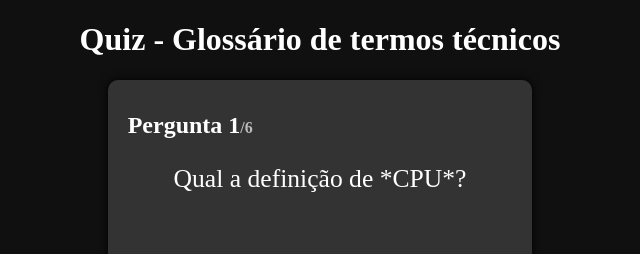
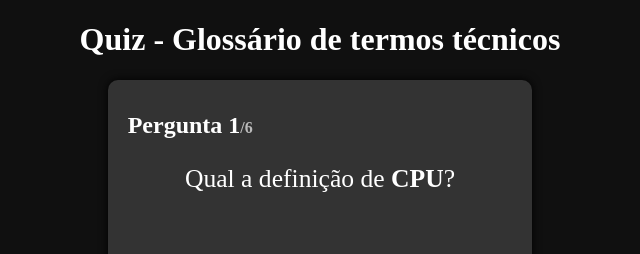
Before and after one commit to Louie-Cipher/glossario-termos-tecnicos, a React (Vite) app: page / in a window 1280 px wide. Both pictures are taken after a click on the button "Começar". Shown: the top 254 px of the page, without its empty margins (320-960 px from the left). Built offline with nearby package versions, Linux system fonts and the light colour scheme.

Commit message:
Update App.tsx
Stop every sound on newGame
percentage calc
use * instead <b>

```diff
--- a/src/App.tsx
+++ b/src/App.tsx
@@ -4,6 +4,7 @@ import GameOver from './Components/GameOver';
 import Start from './Components/Start';
 import { questions as questionsJSON } from './questions.json';
 import * as Comp from './styles';
+import { Howler } from 'howler';
 
 export interface Question {
     title: string;
@@ -27,6 +28,7 @@ export default () => {
     useEffect(loadQuestions, []);
 
     const startGame = () => {
+        Howler.stop();
         loadQuestions();
         setCurrentScreen('game');
         setPoints(0);
@@ -41,6 +43,7 @@ export default () => {
     };
 
     const handleAnswer = async (answer: string) => {
+        if (showAnswer) return;
         const newPoints = answer === currentQuestion?.rightAnswer ? points + 1 : points;
         setPoints(newPoints);
         Sound.play(
@@ -61,9 +64,7 @@ export default () => {
 
     const handleGameOver = (currentPoints: number) => {
         setCurrentScreen('gameOver');
-        const percentage = Math.round((currentPoints / questions.length) * 100);
-        console.log('percentage: ', percentage);
-        if (percentage >= 50) Sound.play(Sound.GameWinSound());
+        if (currentPoints / questions.length >= 0.5) Sound.play(Sound.GameWinSound());
         else Sound.play(Sound.GameLoseSound());
     };
 
@@ -93,16 +94,15 @@ export default () => {
                             )}
                         </Comp.Info>
                         <Comp.QuestionTitle>
-                            {currentQuestion?.title.split('<b>').map((text, index) => {
-                                if (index === 0) return text;
-                                const [boldText, ...rest] = text.split('</b>');
-                                return (
-                                    <>
-                                        <Comp.QuestionTitleBold>{boldText}</Comp.QuestionTitleBold>
-                                        {rest.join('</b>')}
-                                    </>
-                                );
-                            })}
+                            {currentQuestion?.title
+                                .split('*')
+                                .map((text, index) =>
+                                    index % 2 === 0 ? (
+                                        text
+                                    ) : (
+                                        <Comp.QuestionTitleBold>{text}</Comp.QuestionTitleBold>
+                                    )
+                                )}
                         </Comp.QuestionTitle>
                         <Comp.QuestionAnswers>
                             {answers.map((answer, index) => (
@@ -110,6 +110,7 @@ export default () => {
                                     key={index}
                                     onClick={() => handleAnswer(answer)}
                                     style={{
+                                        cursor: showAnswer ? 'not-allowed' : 'pointer',
                                         backgroundColor: showAnswer
                                             ? answer === questions[round - 1].rightAnswer
                                                 ? '#33dc33d6'
```
